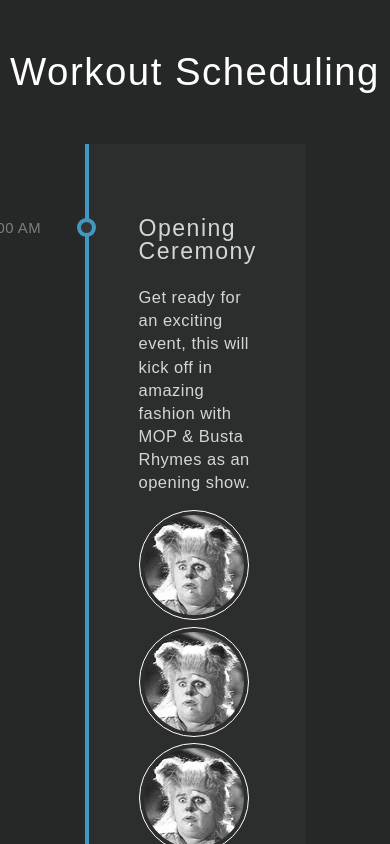
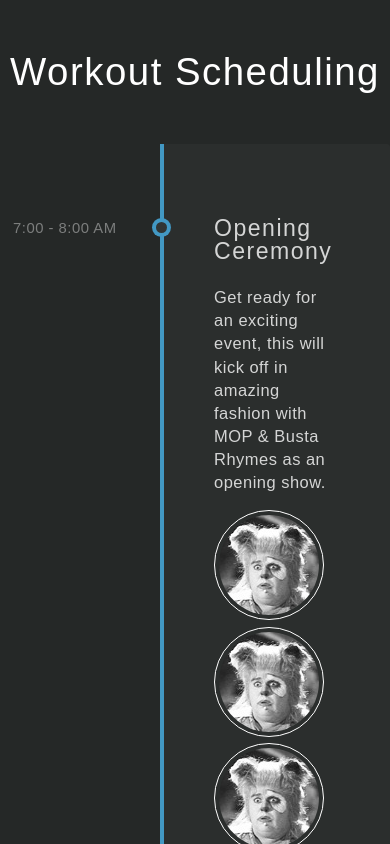
Before and after one commit to picaobaby/dnd_test, a React (Create React App) app: page / in a window 390 px wide. Shown: the top 844 px of the page. Built offline with nearby package versions, Linux system fonts and the light colour scheme; a web font is replaced by a local one.

Commit message:
css changed for responsive

```diff
--- a/src/index.css
+++ b/src/index.css
@@ -155,7 +155,8 @@ h1 {
   list-style: none;
   text-align: left;
   font-weight: 100;
-  max-width: 30%;
+  /* max-width: 30%; */
+  margin-left: 160px;
 }
 .timeline h1,
 .timeline h3 {
```
